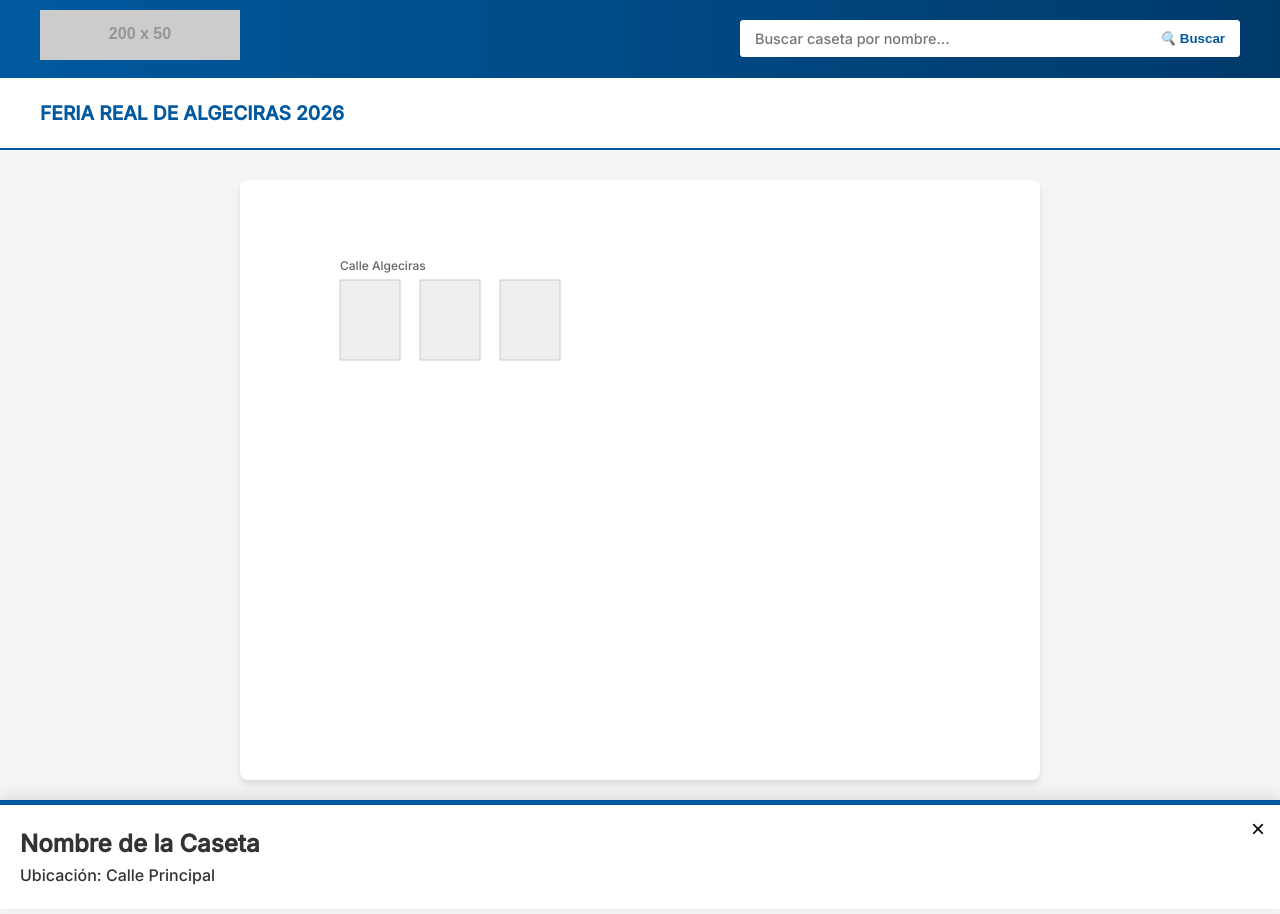
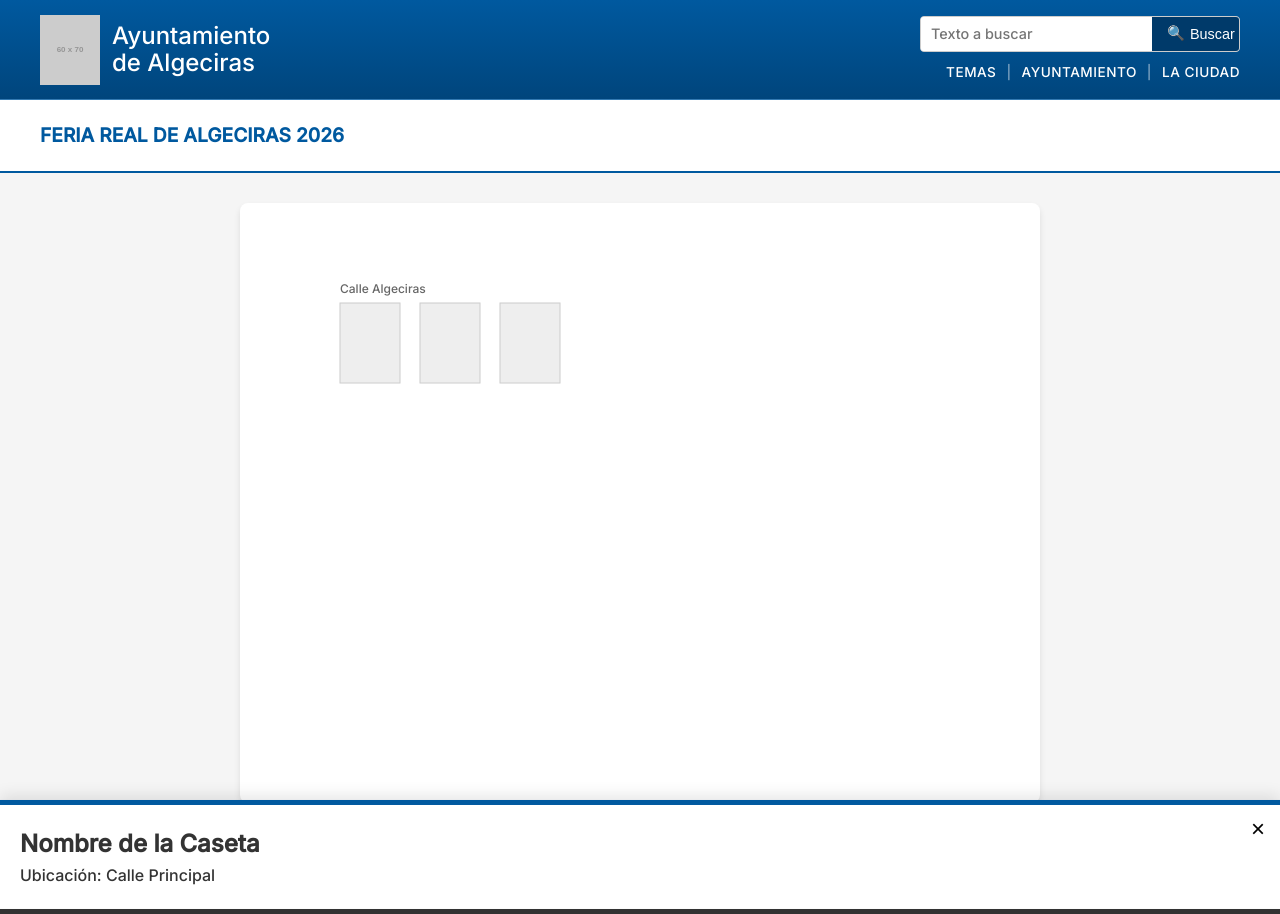
Before and after one commit to raaulbarriios/Proyecto-ayuntamiento, a plain HTML site: page index.html in a window 1280 px wide. Before the commit the page ends 891 px from the top, so only its background shows below. Drawn offline with Linux system fonts and the light colour scheme; placeholder pictures from the web are drawn by us.

Commit message:
v2
actualización

```diff
--- a/index.html
+++ b/index.html
@@ -12,19 +12,33 @@
 </head>
 <body>
 
-    <!-- 1. Cabecera Institucional -->
+    <!-- 1. Cabecera Institucional (Diseño según imagen oficial) -->
     <header class="mainHeader" role="banner">
         <div class="logoContainer">
-            <!-- Logo del Ayuntamiento -->
-            <img src="logo.png" alt="Ayuntamiento de Algeciras" onerror="this.src='https://via.placeholder.com/200x50?text=LOGO+AYUNTAMIENTO'">
+            <!-- Escudo oficial -->
+            <img src="logo.png" alt="Escudo de Algeciras" class="headerLogo" onerror="this.src='https://via.placeholder.com/60x70?text=ESCUDO'">
+            <div class="headerText">
+                <span class="textLine">Ayuntamiento</span>
+                <span class="textLine">de Algeciras</span>
+            </div>
         </div>
 
-        <!-- 3. Buscador Integrado -->
-        <div class="searchContainer">
-            <input type="text" id="manualSearch" class="searchInput" placeholder="Buscar caseta por nombre..." aria-label="Buscar caseta">
-            <button id="searchTrigger" class="searchBtn" aria-label="Botón de buscar">
-                <i>🔍</i> Buscar
-            </button>
+        <div class="headerRight">
+            <!-- 3. Buscador Integrado -->
+            <div class="searchContainer">
+                <input type="text" id="manualSearch" class="searchInput" placeholder="Texto a buscar" aria-label="Buscar caseta">
+                <button id="searchTrigger" class="searchBtn" aria-label="Botón de buscar">
+                    <span class="searchIcon">🔍</span> Buscar
+                </button>
+            </div>
+            <!-- Navegación de la Cabecera -->
+            <nav class="headerNav">
+                <a href="#">TEMAS</a>
+                <span class="navDivider">|</span>
+                <a href="#">AYUNTAMIENTO</a>
+                <span class="navDivider">|</span>
+                <a href="#">LA CIUDAD</a>
+            </nav>
         </div>
     </header>
 
--- a/style.css
+++ b/style.css
@@ -29,49 +29,99 @@
     line-height: 1.6;
 }
 
-/* Cabecera - Diseño Algeciras */
+/* Cabecera - Diseño Algeciras según imagen oficial */
 .mainHeader {
-    background: linear-gradient(to right, var(--primaryColor), var(--secondaryColor));
-    padding: 15px 20px;
+    background: linear-gradient(180deg, #00599f 0%, #00457c 100%);
+    padding: 10px 15px;
     display: flex;
     flex-direction: column;
     align-items: center;
     gap: 15px;
     box-shadow: var(--shadow);
     color: var(--white);
+    border-bottom: 1px solid rgba(255, 255, 255, 0.2);
 }
 
-.logoContainer img {
-    height: 50px;
+.logoContainer {
+    display: flex;
+    align-items: center;
+    gap: 12px;
+}
+
+.headerLogo {
+    height: 70px;
     width: auto;
 }
 
-/* Barra de Búsqueda (Móvil Primero) */
+.headerText {
+    display: flex;
+    flex-direction: column;
+    font-size: 1.5rem;
+    font-weight: 500;
+    line-height: 1.1;
+}
+
+.headerRight {
+    width: 100%;
+    display: flex;
+    flex-direction: column;
+    align-items: center;
+    gap: 10px;
+}
+
+/* Barra de Búsqueda */
 .searchContainer {
     width: 100%;
     display: flex;
     background: var(--white);
     border-radius: 4px;
     overflow: hidden;
-    max-width: 500px;
+    max-width: 320px;
+    height: 36px;
+    border: 1px solid #ccc;
 }
 
 .searchInput {
     flex: 1;
     border: none;
-    padding: 10px 15px;
+    padding: 5px 10px;
     font-family: inherit;
     font-size: 0.9rem;
     outline: none;
 }
 
 .searchBtn {
-    background: var(--white);
-    color: var(--primaryColor);
+    background: #003a6a; /* Azul oscuro como la imagen */
+    color: var(--white);
     border: none;
     padding: 0 15px;
     cursor: pointer;
-    font-weight: 700;
+    font-weight: 500;
+    display: flex;
+    align-items: center;
+    gap: 5px;
+    font-size: 0.9rem;
+}
+
+/* Navegación Cabecera */
+.headerNav {
+    display: flex;
+    gap: 10px;
+    font-size: 0.75rem;
+    letter-spacing: 0.5px;
+}
+
+.headerNav a {
+    color: var(--white);
+    text-decoration: none;
+}
+
+.headerNav a:hover {
+    text-decoration: underline;
+}
+
+.navDivider {
+    color: rgba(255, 255, 255, 0.5);
 }
 
 /* Identidad del Evento */
@@ -168,6 +218,16 @@
         flex-direction: row;
         justify-content: space-between;
         padding: 10px 40px;
+        height: 100px;
+    }
+
+    .headerRight {
+        align-items: flex-end;
+        width: auto;
+    }
+
+    .headerNav {
+        font-size: 0.85rem;
     }
 
     .eventTitleSection {
```
Also changed, not shown: fotos/Logo Algeciras 1 tinta fondos claros ver azul sin letras interiores.png (added), fotos/Logo Algeciras 1 tinta fondos claros ver azul.png (added), fotos/Logo Algeciras 1 tinta fondos claros.png (added), fotos/Logo Algeciras 1 tinta fondos oscuros sin letras interiores.png (added), fotos/Logo Algeciras 1 tinta fondos oscuros.png (added), fotos/Logo Algeciras color sin letras interiores.png (added), fotos/Logo Algeciras color.png (added), fotos/Logo Algeciras delegaciones.png (added), fotos/Logo algeciras color texto derecha delegaciones.png (added), fotos/Logo algeciras color texto derecha.png (added).
